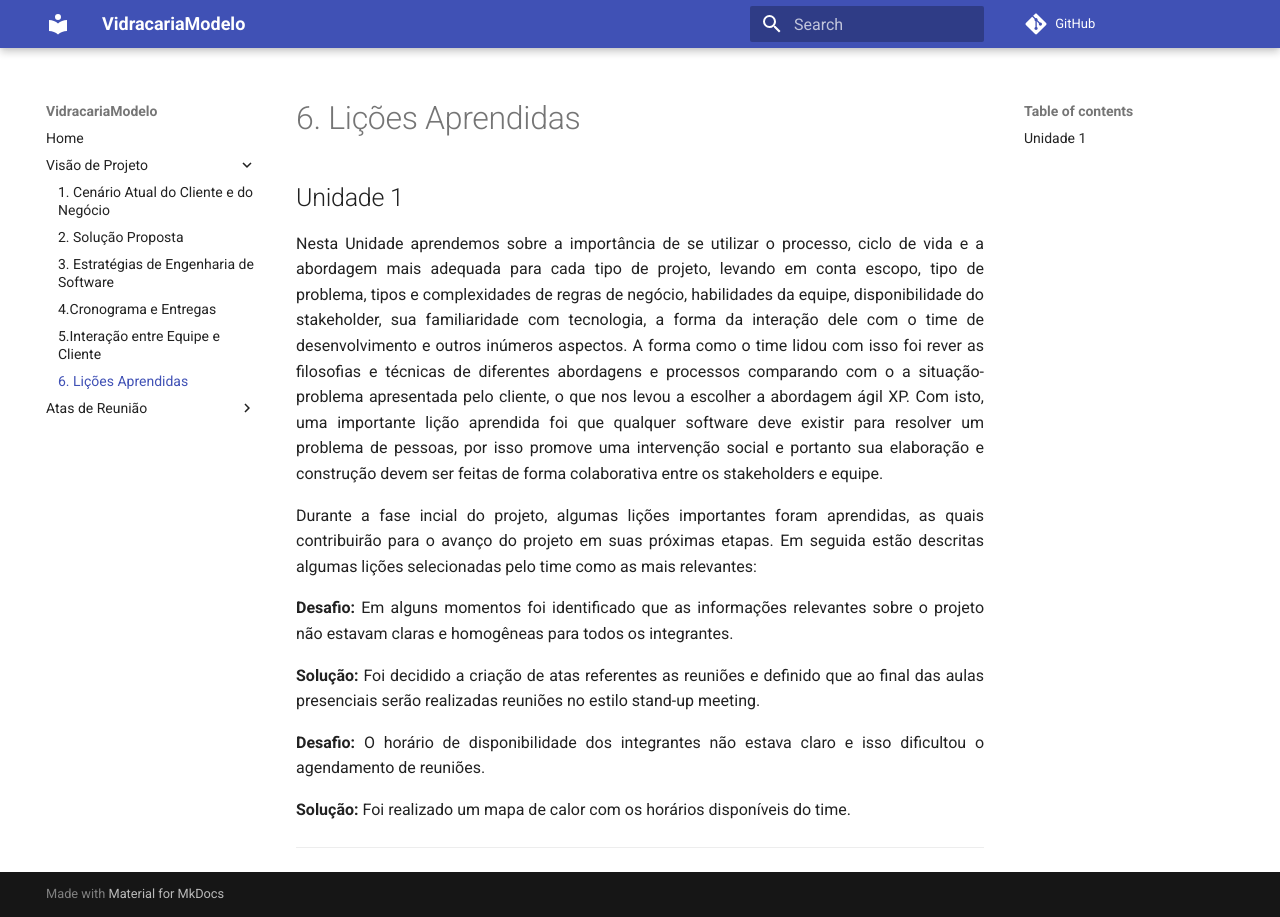
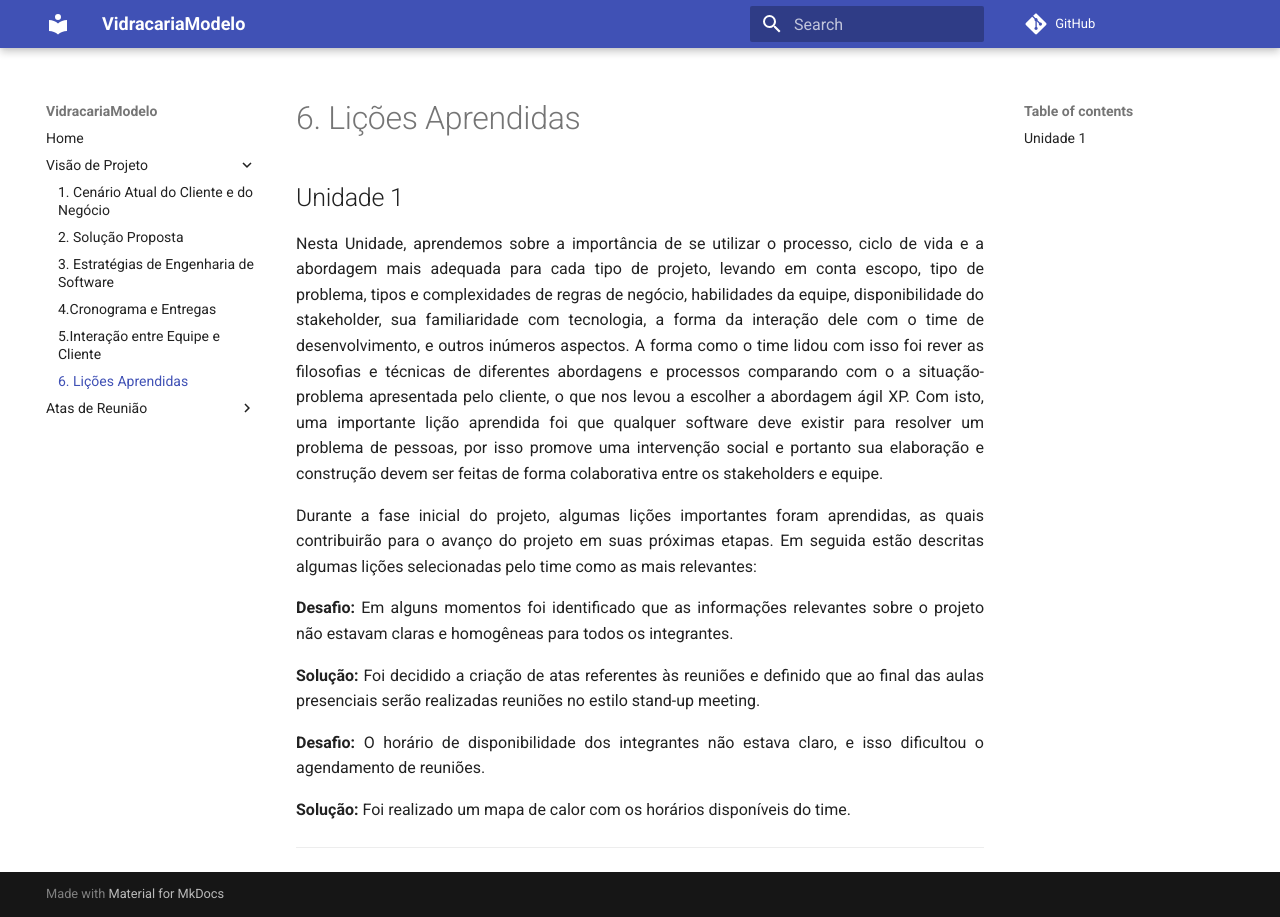
Before and after one commit to mdsreq-fga-unb/2025.1-T01-VidracariaModelo, an MkDocs documentation site: the page built from docs/docs/VisaodeProduto/licoes.md, in a window 1280 px wide. Built offline with MkDocs 1.6.1 and Material for MkDocs 9.7.7, drawn with Linux system fonts in a browser that asks for light colours; comment, search, counter and statistics services are not loaded.

Commit message:
Correcao de gramatica no texto

```diff
--- a/docs/docs/VisaodeProduto/licoes.md
+++ b/docs/docs/VisaodeProduto/licoes.md
@@ -1,13 +1,13 @@
 ## Unidade 1
-Nesta Unidade aprendemos sobre a importância de se utilizar o processo, ciclo de vida e a abordagem mais adequada para cada tipo de projeto, levando em conta escopo, tipo de problema, tipos e complexidades de regras de negócio, habilidades da equipe, disponibilidade do stakeholder, sua familiaridade com tecnologia, a forma da interação dele com o time de desenvolvimento e outros inúmeros aspectos. A forma como o time lidou com isso foi rever as filosofias e técnicas de diferentes abordagens e processos comparando com o a situação-problema apresentada pelo cliente, o que nos levou a escolher a abordagem ágil XP. Com isto, uma importante lição aprendida foi que qualquer software deve existir para resolver um problema de pessoas, por isso promove uma intervenção social e portanto sua elaboração e construção devem ser feitas de forma colaborativa entre os stakeholders e equipe.
+Nesta Unidade, aprendemos sobre a importância de se utilizar o processo, ciclo de vida e a abordagem mais adequada para cada tipo de projeto, levando em conta escopo, tipo de problema, tipos e complexidades de regras de negócio, habilidades da equipe, disponibilidade do stakeholder, sua familiaridade com tecnologia, a forma da interação dele com o time de desenvolvimento, e outros inúmeros aspectos. A forma como o time lidou com isso foi rever as filosofias e técnicas de diferentes abordagens e processos comparando com o a situação-problema apresentada pelo cliente, o que nos levou a escolher a abordagem ágil XP. Com isto, uma importante lição aprendida foi que qualquer software deve existir para resolver um problema de pessoas, por isso promove uma intervenção social e portanto sua elaboração e construção devem ser feitas de forma colaborativa entre os stakeholders e equipe.
 
-Durante a fase incial do projeto, algumas lições importantes foram aprendidas, as quais contribuirão para o avanço do projeto em suas próximas etapas. Em seguida estão descritas algumas lições selecionadas pelo time como as mais relevantes:
+Durante a fase inicial do projeto, algumas lições importantes foram aprendidas, as quais contribuirão para o avanço do projeto em suas próximas etapas. Em seguida estão descritas algumas lições selecionadas pelo time como as mais relevantes:
 
 **Desafio:** Em alguns momentos foi identificado que as informações relevantes sobre o projeto não estavam claras e homogêneas para todos os integrantes.
 
-**Solução:** Foi decidido a criação de atas referentes as reuniões e definido que ao final das aulas presenciais serão realizadas reuniões no estilo stand-up meeting.
+**Solução:** Foi decidido a criação de atas referentes às reuniões e definido que ao final das aulas presenciais serão realizadas reuniões no estilo stand-up meeting.
 
-**Desafio:** O horário de disponibilidade dos integrantes não estava claro e isso dificultou o agendamento de reuniões.
+**Desafio:** O horário de disponibilidade dos integrantes não estava claro, e isso dificultou o agendamento de reuniões.
 
 **Solução:** Foi realizado um mapa de calor com os horários disponíveis do time.
 
```
